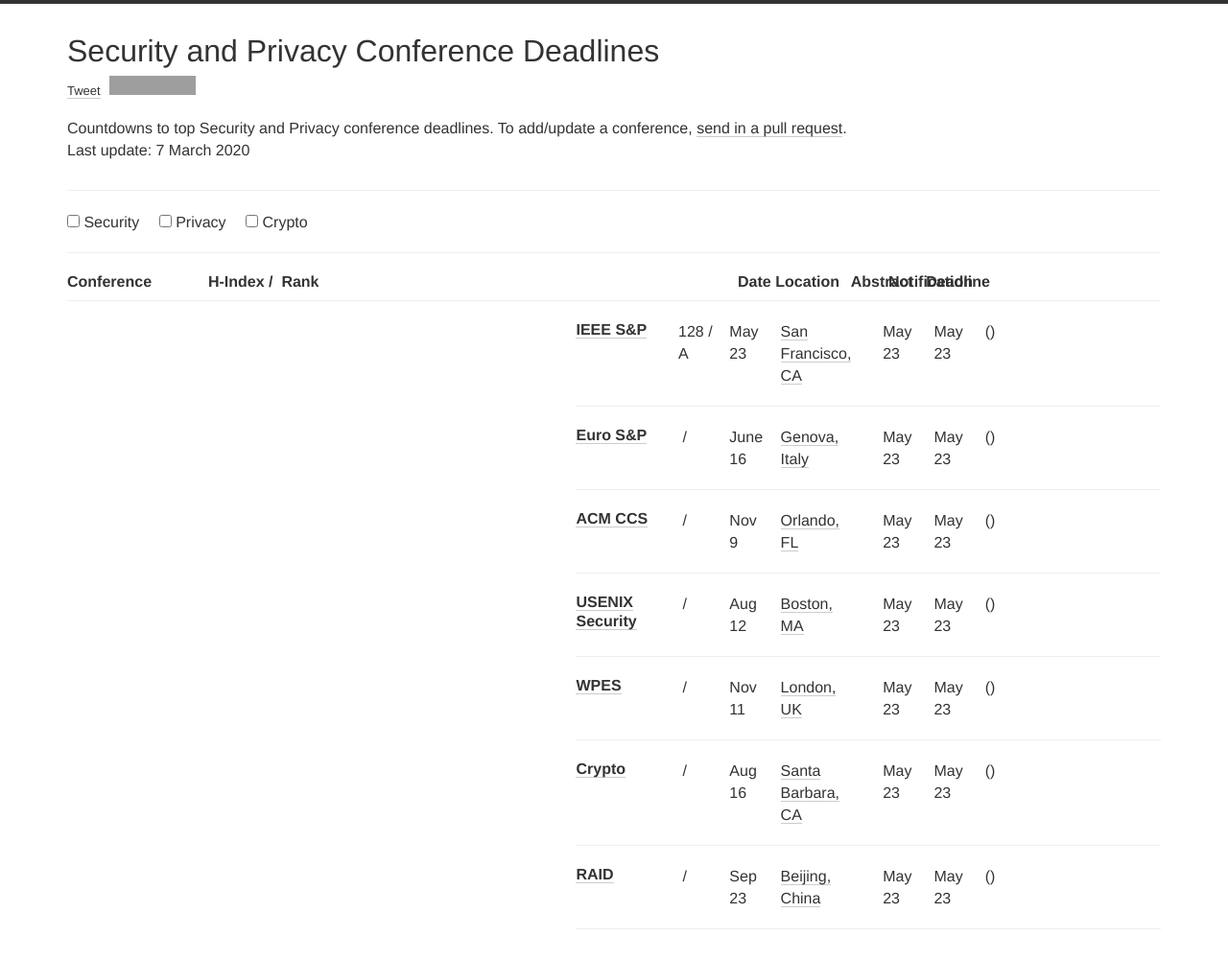
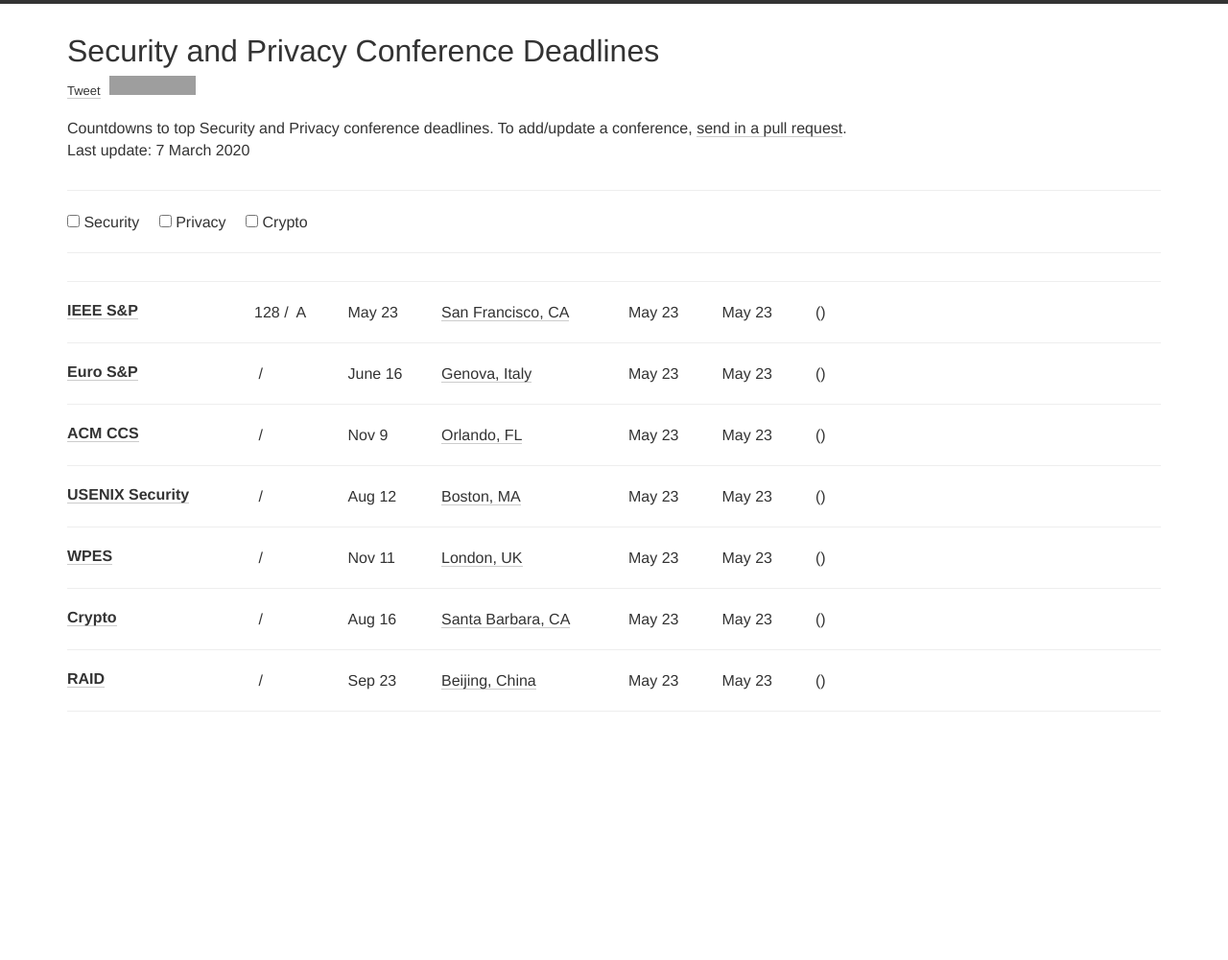
Before and after one commit to jianghaizhi/conference, a Jekyll site: the page built from index.html, in a window 1280 px wide. Shown: the whole page at 96% size. Built offline with Jekyll 4.4.1, drawn with Linux system fonts in a browser that asks for light colours; nearby versions of some CDN libraries; comment, search, counter and statistics services are not loaded; after the commit the page ends 900 px from its top, so only the background shows below that; grey boxes are pictures that could not be loaded.

Commit message:
Update index.html

```diff
--- a/index.html
+++ b/index.html
@@ -47,15 +47,7 @@
                 </div>
               </form><hr>
 
-                  <div class="row">
-       <div class="col-xs-12 col-md-1"><h2>Conference</h2></div>
-        <div class="col-xs-12 col-md-2"><h2><font style="float:right;">H-Index&nbsp;/&nbsp; Rank<font></h2></div>
-        <div class="col-xs-12 col-md-1"><h2>Date</h2></div>
-        <div class="col-xs-12 col-md-2"><h2>Location</h2></div>
-        <div class="col-xs-12 col-md-1"><h2>Abstract</h2></div>
-        <div class="col-xs-12 col-md-1"><h2>Notification</h2></div>
-        <div class="col-xs-12 col-md-4"><h2>Deadline</h2></div>
-      </div>
+
             <!-- </div> -->
           </div>
         </div>
```
